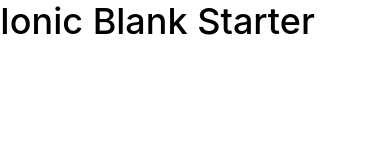
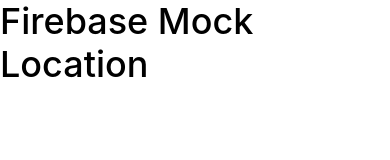
Before and after one commit to AlbertSanIza/firebase-mock-location, a website: page www/index.html in a window 390 px wide. Drawn offline with nearby package versions, Linux system fonts and the light colour scheme; some packages are replaced by stand-ins of ours; files that its build step writes are made by us from their sources.

Commit message:
cleaned up project

```diff
--- a/www/css/style.css
+++ /dev/null
@@ -1 +0,0 @@
-/* Empty. Add your own CSS if you like */
--- a/www/index.html
+++ b/www/index.html
@@ -4,28 +4,16 @@
     <meta charset="utf-8">
     <meta name="viewport" content="initial-scale=1, maximum-scale=1, user-scalable=no, width=device-width">
     <title></title>
-
     <link href="lib/ionic/css/ionic.css" rel="stylesheet">
     <link href="css/style.css" rel="stylesheet">
-
-    <!-- IF using Sass (run gulp sass first), then uncomment below and remove the CSS includes above
-    <link href="css/ionic.app.css" rel="stylesheet">
-    -->
-
-    <!-- ionic/angularjs js -->
     <script src="lib/ionic/js/ionic.bundle.js"></script>
-
-    <!-- cordova script (this will be a 404 during development) -->
     <script src="cordova.js"></script>
-
-    <!-- your app's js -->
     <script src="js/app.js"></script>
   </head>
   <body ng-app="starter">
-
     <ion-pane>
       <ion-header-bar class="bar-stable">
-        <h1 class="title">Ionic Blank Starter</h1>
+        <h1 class="title">Firebase Mock Location</h1>
       </ion-header-bar>
       <ion-content>
       </ion-content>
```
Also changed, not shown: www/js/app.js (+3 -12 lines), www/img/ionic.png (deleted).
